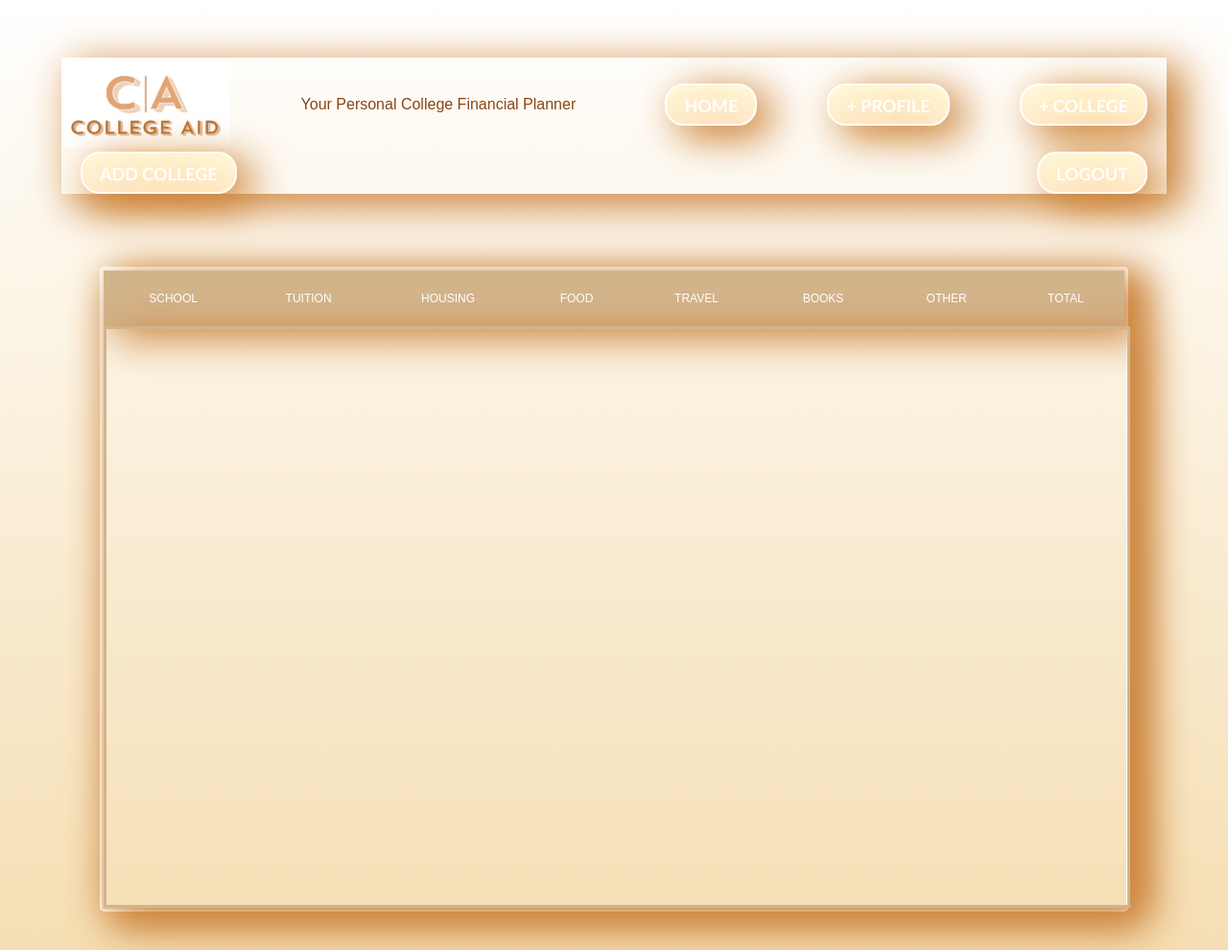
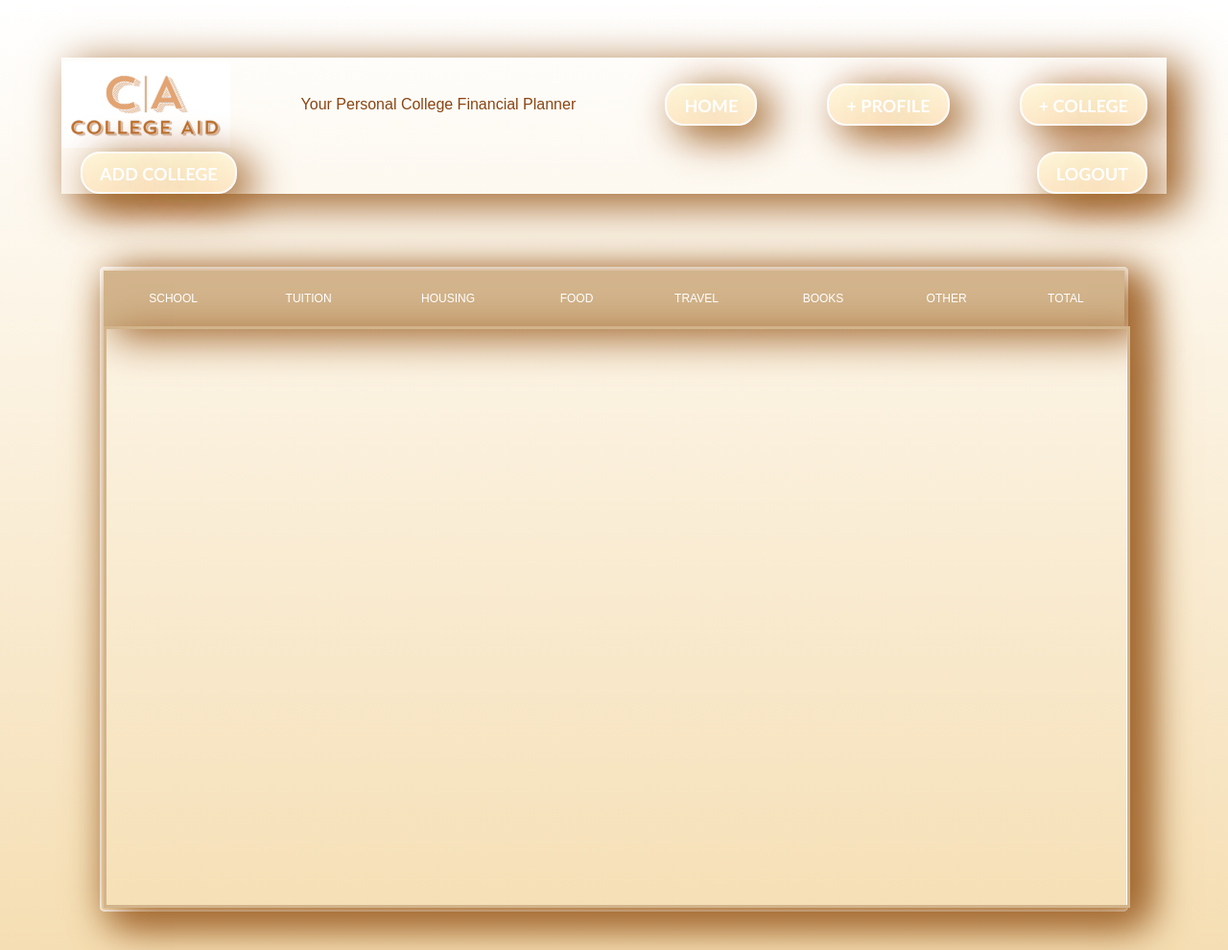
Before and after one commit to AshaBrianna/Aid_by_AID, a Python web app: template templates/MainPage.html in a window 1280 px wide. Shown: the whole page at 96% size. Run offline with Jinja, Linux system fonts and the light colour scheme; the template is opened without the code that fills it, so the values that code supplies are empty.

Commit message:
contrast

```diff
--- a/stylesheets/aid_by_AID.css
+++ b/stylesheets/aid_by_AID.css
@@ -13,8 +13,8 @@ html{
 
 
 .header{
-  -moz-box-shadow: 14px 10px 41px 3px #cd863f;
-	-webkit-box-shadow: 14px 10px 41px 3px #cd863f;
+  -moz-box-shadow: 14px 10px 41px 3px #A46A32;
+	-webkit-box-shadow: 14px 10px 41px 3px #A46A32;
   display: flex;
   justify-content: space-between;
   align-items: center;
@@ -27,9 +27,9 @@ html{
   margin-left: 20px;
   margin-right: 20px;
   height: 20px;
-	-moz-box-shadow: 14px 10px 41px 3px #cd863f;
-	-webkit-box-shadow: 14px 10px 41px 3px #cd863f;
-	box-shadow: 14px 10px 41px 3px #cd863f;
+	-moz-box-shadow: 14px 10px 41px 3px #A46A32;
+	-webkit-box-shadow: 14px 10px 41px 3px #A46A32;
+	box-shadow: 14px 10px 41px 3px #A46A32;
 	background:-webkit-gradient(linear, left top, left bottom, color-stop(0.05, #fff8dc), color-stop(1, #ffebcd));
 	background:-moz-linear-gradient(top, #fff8dc 5%, #ffebcd 100%);
 	background:-webkit-linear-gradient(top, #fff8dc 5%, #ffebcd 100%);
@@ -50,7 +50,7 @@ html{
 	font-weight:bold;
 	padding:10px 18px;
 	text-decoration:none;
-	text-shadow:2px 3px 50px #cd863f;
+	text-shadow:2px 3px 50px #A46A32;
 }
 .myButton:hover {
 	background:-webkit-gradient(linear, left top, left bottom, color-stop(0.05, #ffebcd), color-stop(1, #fff8dc));
@@ -115,8 +115,8 @@ input[type=submit]:hover {
   border-radius: 5px;
   padding: 2px;
   border: 2px solid white;
-  -moz-box-shadow: 14px 10px 41px 3px #cd863f;
-  -webkit-box-shadow: 14px 10px 41px 3px #cd863f;
+  -moz-box-shadow: 14px 10px 41px 3px #A46A32;
+  -webkit-box-shadow: 14px 10px 41px 3px #A46A32;
   min-height:600px;
   }
 
@@ -209,8 +209,8 @@ button{
 
  .tbl-header{
    background-color: tan;
-   -moz-box-shadow: 14px 10px 41px 3px #cd863f;
-   -webkit-box-shadow: 14px 10px 41px 3px #cd863f;
+   -moz-box-shadow: 14px 10px 41px 3px #A46A32;
+   -webkit-box-shadow: 14px 10px 41px 3px #A46A32;
    width:100%;
   }
 
@@ -220,8 +220,8 @@ button{
    overflow-x:auto;
    margin-top: 0px;
    border: 3px solid tan;
-   -moz-box-shadow: 14px 10px 41px 3px #cd863f;
-   -webkit-box-shadow: 14px 10px 41px 3px #cd863f;
+   -moz-box-shadow: 14px 10px 41px 3px #A46A32;
+   -webkit-box-shadow: 14px 10px 41px 3px #A46A32;
  }
 
  th{
--- a/templates/AddCollege.html
+++ b/templates/AddCollege.html
@@ -35,7 +35,7 @@
           </div>
           <div class="row">
             <div class="col-25">
-              <label for="name"> F L Y I N G <br> T O :</label>
+              <label for="name"> A I R P O R T :</label>
             </div>
             <div class="col-75">
               <input type="text" id="location" name="college_location" placeholder="Enter Nearest COLLEGE Airport Code (LAX)...">
```
Also changed, not shown: templates/SelectCollege.html (+5 -6 lines).
